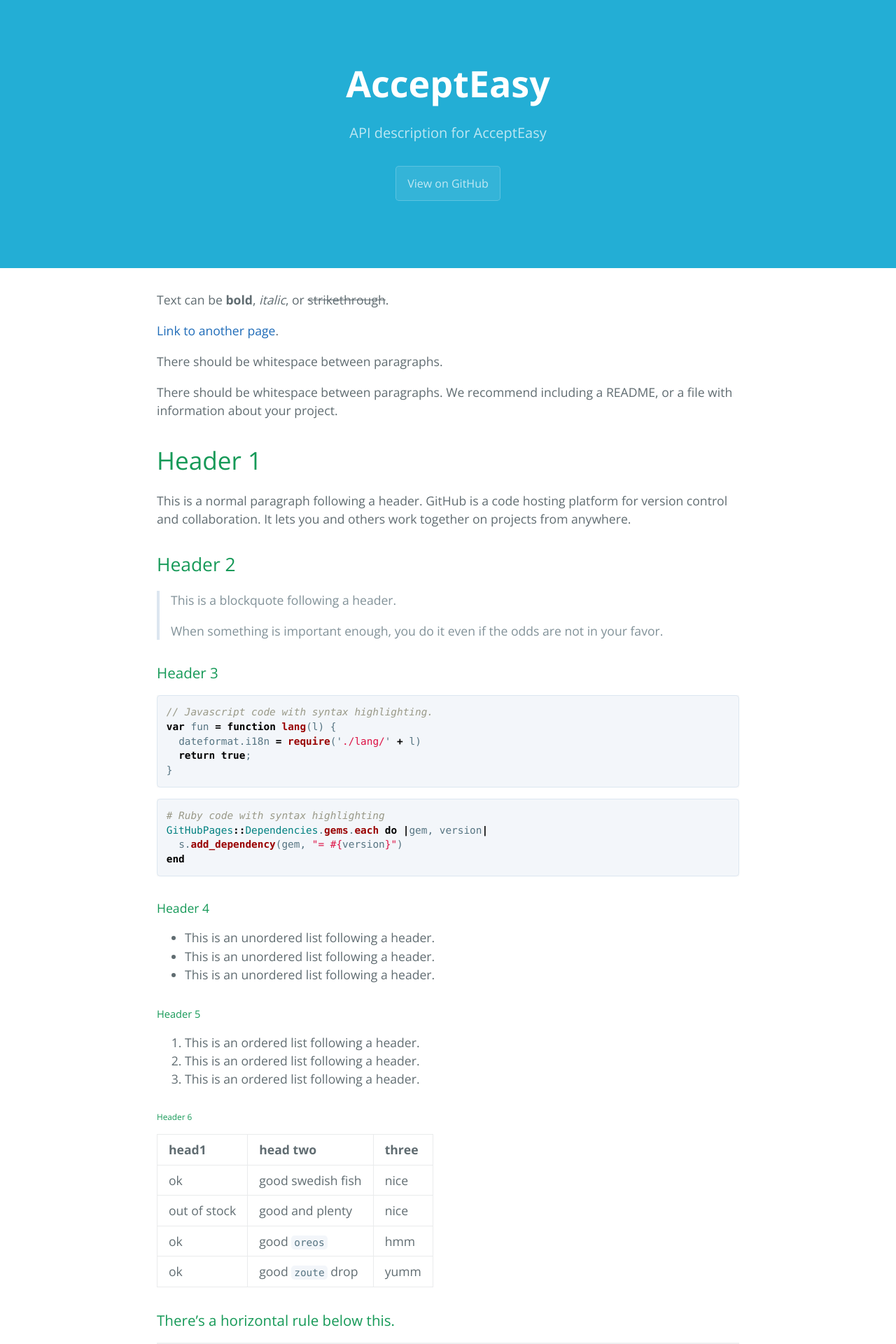
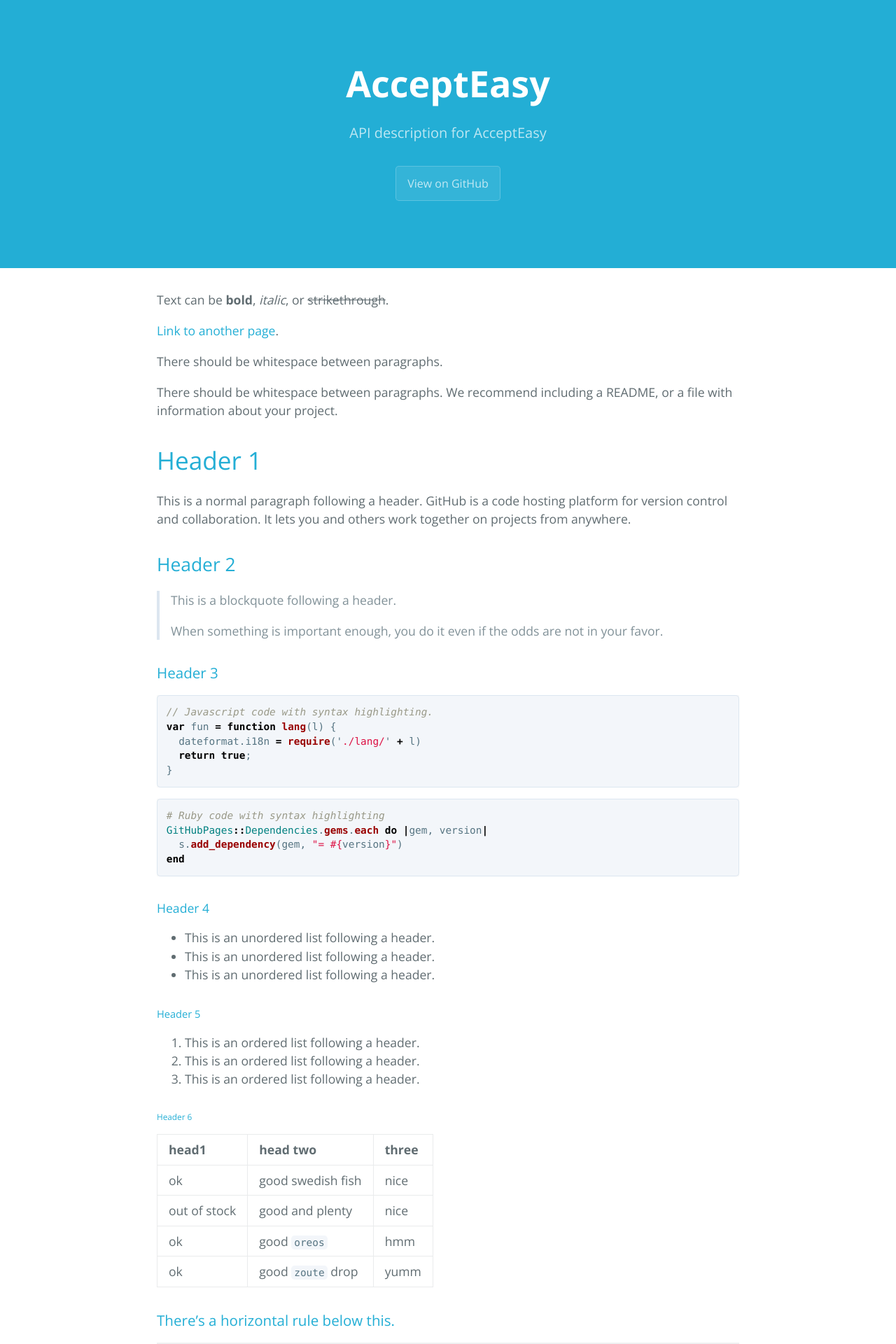
Before and after one commit to AcceptEmail/Examples, a Jekyll site: the page built from index.md, in a window 1280 px wide. Shown: the top 1920 px of the page at 70% size. Built offline with Jekyll 4.4.1, drawn with Linux system fonts in a browser that asks for light colours.

Commit message:
cleanup & colours

```diff
--- a/_sass/variables.scss
+++ b/_sass/variables.scss
@@ -8,9 +8,9 @@ $header-bg-color: #23aed5 !default;
 $header-bg-color-secondary: #23aed5 !default;
 
 // Text
-$section-headings-color: #159957 !default;
+$section-headings-color: #23aed5 !default;
 $body-text-color: #606c71 !default;
-$body-link-color: #1e6bb8 !default;
+$body-link-color: #23aed5 !default;
 $blockquote-text-color: #819198 !default;
 
 // Code
```
Also changed, not shown: jekyll-theme-cayman.gemspec (deleted), thumbnail.png (deleted), 1 other file.
